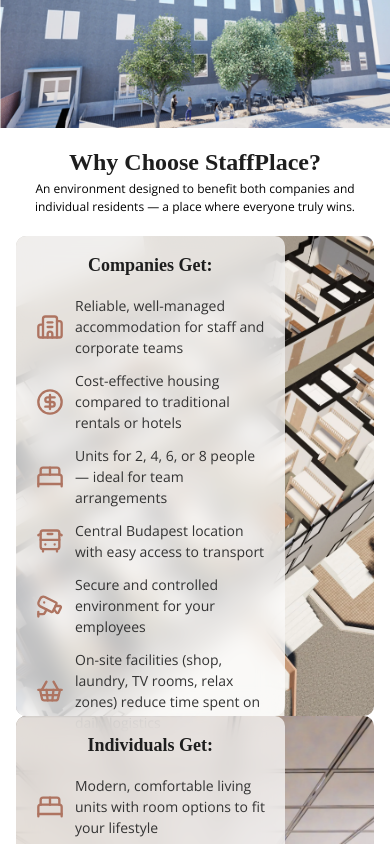
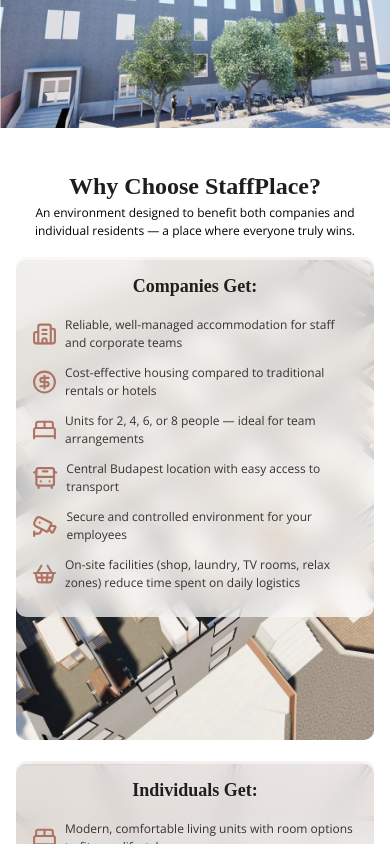
Before and after one commit to ZubalYana/stuffPlace-frontend, a React (Vite) app: page / in a window 390 px wide. Shown: the part 1560-2404 px from the top of the page. Built offline with nearby package versions, Linux system fonts and the light colour scheme; a web font is replaced by a local one.

Commit message:
create responsive design for the advantages cards

```diff
--- a/src/components/elements/AdvantagesCard.tsx
+++ b/src/components/elements/AdvantagesCard.tsx
@@ -12,14 +12,14 @@ type AdvantagesCardProps = {
 export function AdvantagesCard({ bg, title, advantages }: AdvantagesCardProps) {
     return (
         <div className="w-full h-[480px] lg:w-[550px] lg:h-[450px] relative">
-            <div className="w-[75%] h-full rounded-[10px] absolute left-0 top-0 bg-[rgba(255, 255, 255, 0.5)] backdrop-blur-md relative p-4 z-20">
+            <div className="w-full h-[75%] xs:max-sm:h-[70%] md:max-lg:h-[65%] lg:w-[75%] lg:h-[101%] rounded-[10px] absolute left-0 top-[-3px] bg-[rgba(255, 255, 255, 0.5)] backdrop-blur-md relative p-4 z-20">
                 <div className="absolute inset-0 bg-white/70 rounded-[10px] pointer-events-none z-2"></div>
                 <div className="w-full h-full flex flex-col items-center relative z-50 lg:p-2">
                     <h3 className="text-[18px] lg:text-[28px] text-[#1E1E1E] font-bold mb-4">{title}</h3>
                     {advantages.map((adv, index) => (
                         <div className="w-full flex gap-2 items-center mb-3" key={index}>
-                            <div className="min-w-[35px] min-h-[35px] flex justify-center items-center">{adv.icon}</div>
-                            <p className="text-[14px] text-[#333]">{adv.text}</p>
+                            <div className="min-w-[25px] min-h-[25px] lg:min-w-[35px] lgmin-h-[35px] flex justify-center items-center">{adv.icon}</div>
+                            <p className="text-[12px] lg:text-[14px] text-[#333]">{adv.text}</p>
                         </div>
                     ))}
                 </div>
--- a/src/components/pages/AboutUsPage.tsx
+++ b/src/components/pages/AboutUsPage.tsx
@@ -3,7 +3,7 @@ export function AboutUs() {
     return (
         <div className="w-full h-screen p-4 lg:p-10 flex flex-col items-center relative">
             <h2 className="text-[24px] md:text-[32px] lg:text-[42px] text-[#1E1E1E] font-bold">About Us</h2>
-            <p className="text-[12px] xs:text-[13px] w-full md:text-[16px] lg:max-xl:text-[20px] font-light md:w-[85%] xl:w-full text-center"><span className="font-semibold">StaffPlace</span> offers modern, secure accommodation for individuals and corporate teams in the heart of Budapest. Located at <span className="font-semibold">Beke utca 22–26</span>, our four-storey complex features <span className="font-semibold">400</span> contemporary <span className="font-semibold">living units</span>, available for 2, 4, 6, or 8 people. Designed for comfort and independence, StaffPlace provides all essential amenities on-site, including relax zones, TV rooms, laundry rooms, an on-site shop, and lecture rooms in the basement. Our mission is to deliver convenient, well-managed housing where residents feel safe, supported, and at home.</p>
+            <p className="text-[12px] xs:text-[13px] w-full md:text-[14px] lg:max-xl:text-[20px] font-light md:w-[85%] xl:w-full text-center"><span className="font-semibold">StaffPlace</span> offers modern, secure accommodation for individuals and corporate teams in the heart of Budapest. Located at <span className="font-semibold">Beke utca 22–26</span>, our four-storey complex features <span className="font-semibold">400</span> contemporary <span className="font-semibold">living units</span>, available for 2, 4, 6, or 8 people. Designed for comfort and independence, StaffPlace provides all essential amenities on-site, including relax zones, TV rooms, laundry rooms, an on-site shop, and lecture rooms in the basement. Our mission is to deliver convenient, well-managed housing where residents feel safe, supported, and at home.</p>
 
             <div className="w-full md:w-auto flex flex-col md:flex-row items-center gap-4 mt-5 md:gap-8 md:mt-8 relative z-20">
 
--- a/src/components/pages/AdvantagesPage.tsx
+++ b/src/components/pages/AdvantagesPage.tsx
@@ -57,11 +57,11 @@ export function AdvantagesPage() {
         },
     ]
     return (
-        <div className="w-full h-screen p-4 lg:p-10 flex flex-col items-center relative">
-            <h2 className="text-[24px] md:text-[32px] lg:text-[42px] text-[#1E1E1E] font-bold">Why Choose StaffPlace?</h2>
+        <div className="w-full h-screen p-4 lg:p-10 flex flex-col items-center relative mt-6 lg:mt-0">
+            <h2 className="text-[24px] md:text-[32px] lg:text-[42px] text-[#1E1E1E] font-bold text-center">Why Choose StaffPlace?</h2>
             <p className="text-[12px] xs:text-[13px] w-full md:text-[16px] lg:max-xl:text-[20px] font-light md:w-[85%] xl:w-full text-center">An environment designed to benefit both companies and individual residents — a place where everyone truly wins.</p>
 
-            <div className="flex flex-col mt-5 lg:flex-row lg:gap-13 lg:mt-10">
+            <div className="flex flex-col mt-5 gap-6 lg:flex-row lg:gap-13 lg:mt-10">
                 <AdvantagesCard
                     bg="/advantages-bg-1.webp"
                     title="Companies Get:"
--- a/src/components/pages/MainPage.tsx
+++ b/src/components/pages/MainPage.tsx
@@ -5,14 +5,14 @@ export function MainPage() {
         <div className="w-full h-screen p-4 lg:p-10">
             <div className="z-20 relative">
                 <Header />
-                <div className="w-full h-[425px] xs:max-sm:h-[415px] md:max-lg:h-[570px] lg:max-xl:h-[600px] xl:h-[450px] rounded-2xl flex flex-col items-center bg-[rgba(255, 255, 255, 0.5)] backdrop-blur-md p-4 md:p-6 mt-6">
+                <div className="w-full h-[425px] xs:max-sm:h-[415px] md:max-lg:h-[410px] lg:max-xl:h-[600px] xl:h-[450px] rounded-2xl flex flex-col items-center bg-[rgba(255, 255, 255, 0.5)] backdrop-blur-md p-4 md:p-6 mt-6">
                     <div className="absolute inset-0 bg-white/30 rounded-2xl pointer-events-none z-0"></div>
 
-                    <h1 className="w-full text-[24px] xs:text-[27px] md:text-[64px] md:w-[90%] lg:max-xl:w-[70%] xl:w-[60%] xl:text-[64px] text-center font-bold text-[#1E1E1E] leading-[1.2] relative z-20">Strategic Location and Modern Living in <span className="text-[#AE7461]">Budapest</span></h1>
+                    <h1 className="w-full text-[24px] xs:text-[27px] md:text-[42px] lg:text-[64px] md:w-[90%] lg:max-xl:w-[70%] xl:w-[60%] xl:text-[64px] text-center font-bold text-[#1E1E1E] leading-[1.2] relative z-20">Strategic Location and Modern Living in <span className="text-[#AE7461]">Budapest</span></h1>
                     <div className="w-full flex flex-col items-center mt-3 relative z-20">
-                        <p className="text-[12px] xs:text-[13px] w-full md:text-[16px] lg:max-xl:text-[20px] font-light md:w-[85%] xl:w-[65%] text-center"><span className="font-semibold">StaffPlace</span> offers contemporary accommodation for individual residents and corporate teams in the heart of Budapest.</p>
+                        <p className="text-[12px] xs:text-[13px] w-full md:text-[14px] lg:max-xl:text-[20px] font-light md:w-[85%] xl:w-[65%] text-center"><span className="font-semibold">StaffPlace</span> offers contemporary accommodation for individual residents and corporate teams in the heart of Budapest.</p>
 
-                        <p className="text-[12px] xs:text-[13px] w-full md:text-[16px] lg:max-xl:text-[20px] font-light md:w-[85%] xl:w-[65%] text-center mt-2">
+                        <p className="text-[12px] xs:text-[13px] w-full md:text-[14px] lg:max-xl:text-[20px] font-light md:w-[85%] xl:w-[65%] text-center mt-2">
                             Located at <span className="font-semibold">Beke utca 22–26</span>, our four-storey complex features <span className="font-semibold">400</span> modern and secure <span className="font-semibold">living units</span>, designed to provide a convenient, well-managed housing solution where comfort, independence, and safety are the top priorities.
                         </p>
                     </div>
@@ -34,7 +34,7 @@ export function MainPage() {
                 </div>
             </div>
 
-            <div className="uppercase text-white text-[14px] md:text-[16px] font-normal relative z-20 w-full flex justify-center items-center mt-4 xs:max-sm:mt-6 md:mt-10 gap-1 md:gap-2 cursor-pointer"><h4>Feel free to learn more</h4> <ArrowDown /></div>
+            <div className="uppercase text-white text-[14px] md:text-[16px] font-normal relative z-20 w-full flex justify-center items-center mt-4 xs:max-sm:mt-6 md:mt-6 lg:mt-10 gap-1 md:gap-2 cursor-pointer"><h4>Feel free to learn more</h4> <ArrowDown /></div>
 
             <div>
                 <img src="/main page bg.webp" alt="main page background" className="h-screen w-full bg-center object-cover xl:w-full xl:max-h-screen absolute top-0 left-0 z-0" />
```
